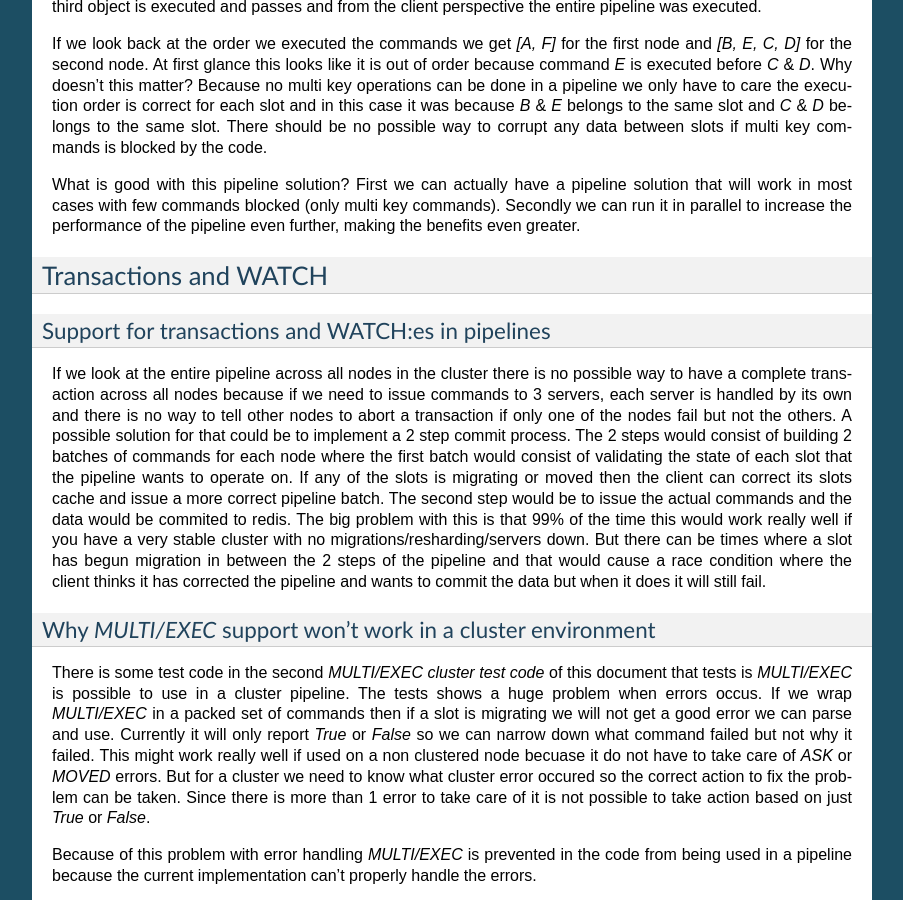
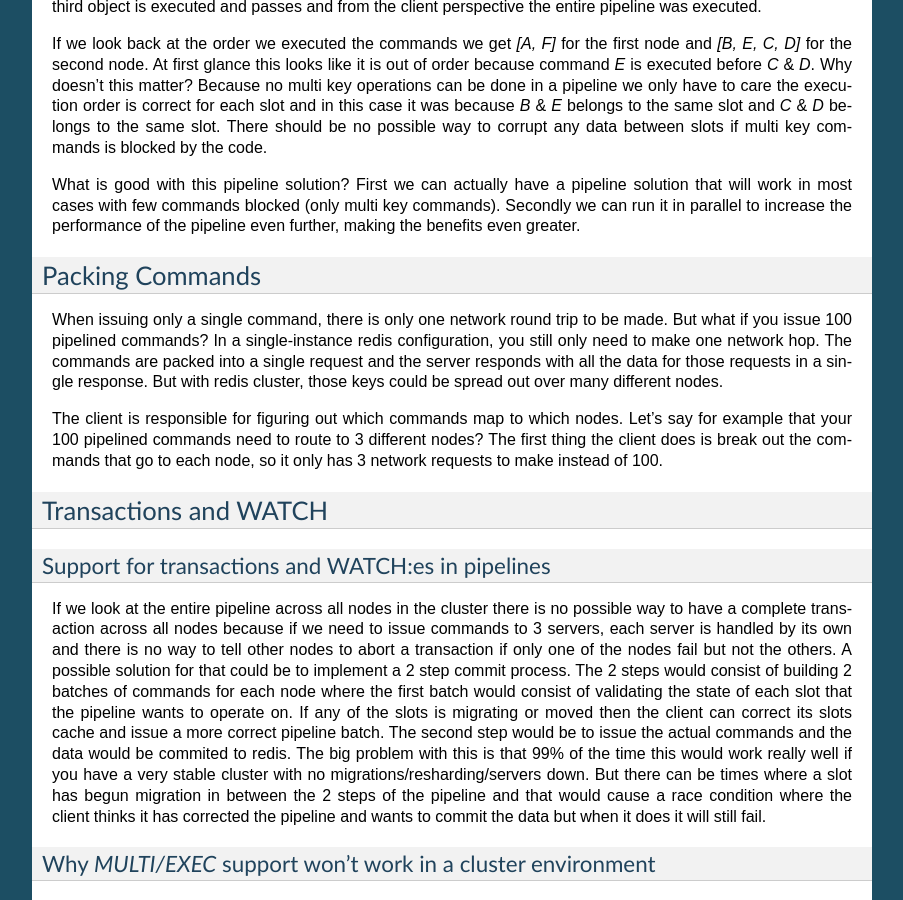
Before and after one commit to Grokzen/redis-py-cluster, a Sphinx documentation site: the page built from docs/pipelines.rst, in a window 1280 px wide and 900 px high, scrolled down 2432 px. Shown: the whole window, without its empty margins (198-1101 px from the left). Built offline with Sphinx 7.4.7, drawn with Linux system fonts in a browser that asks for light colours.

Commit message:
Move some docs from threads to pipelines documentation

```diff
--- a/docs/pipelines.rst
+++ b/docs/pipelines.rst
@@ -64,6 +64,13 @@
 
 What is good with this pipeline solution? First we can actually have a pipeline solution that will work in most cases with few commands blocked (only multi key commands). Secondly we can run it in parallel to increase the performance of the pipeline even further, making the benefits even greater.
 
+
+Packing Commands
+----------------
+
+When issuing only a single command, there is only one network round trip to be made. But what if you issue 100 pipelined commands? In a single-instance redis configuration, you still only need to make one network hop. The commands are packed into a single request and the server responds with all the data for those requests in a single response. But with redis cluster, those keys could be spread out over many different nodes.
+
+The client is responsible for figuring out which commands map to which nodes. Let's say for example that your 100 pipelined commands need to route to 3 different nodes? The first thing the client does is break out the commands that go to each node, so it only has 3 network requests to make instead of 100.
 
 
 Transactions and WATCH
```
Also changed, not shown: docs/threads.rst (+0 -9 lines).
